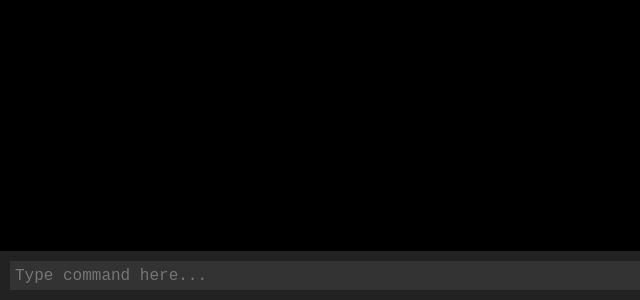
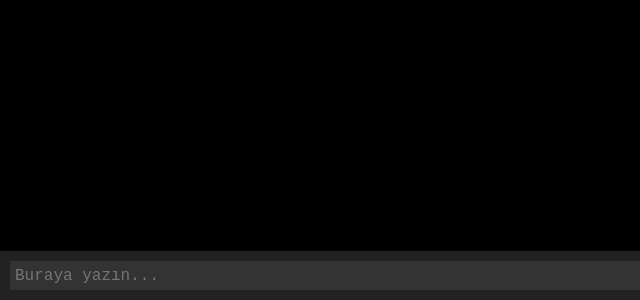
Before and after one commit to onurpazaroglu-a11y/mc-api, a website: page public/index.html in a window 1280 px wide. Shown: the part 500-800 px from the top of the page, 0-640 px from the left. Drawn offline with Linux system fonts and the light colour scheme.

Commit message:
index.html update

```diff
--- a/public/index.html
+++ b/public/index.html
@@ -14,7 +14,7 @@
 <body>
   <div id="terminal"></div>
   <div id="input">
-    <input type="text" id="command" placeholder="Type command here...">
+    <input type="text" id="command" placeholder="Buraya yazın...">
     <button id="send">Send</button>
   </div>
 
```
